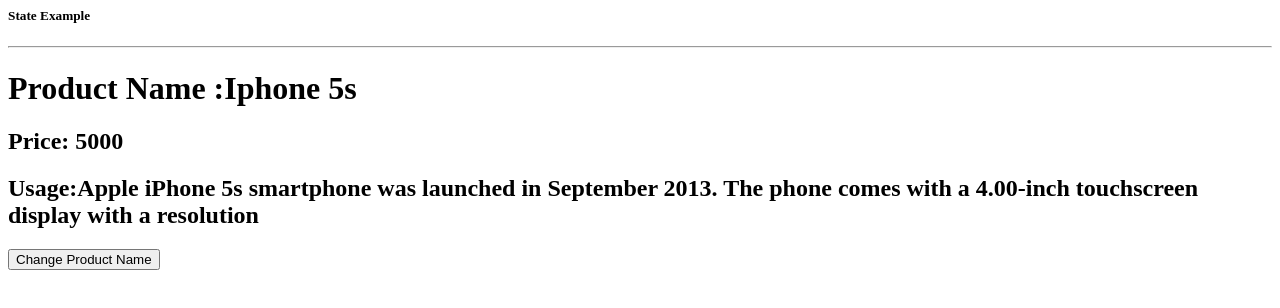
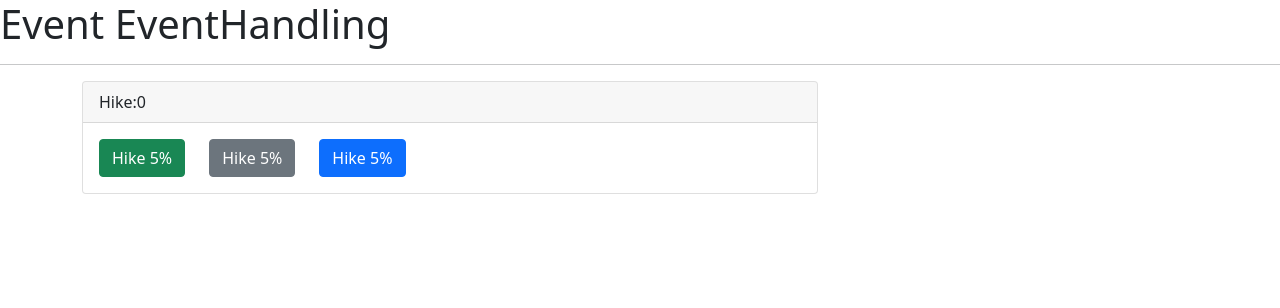
Before and after one commit to narasimhareddyprostack/FS-May-2021, a React (Create React App) app in the folder reactjune/: page / in a window 1280 px wide. Shown: the top 308 px of the page. Built offline with nearby package versions, Linux system fonts and the light colour scheme.

Commit message:
event-handling

```diff
--- /dev/null
+++ b/reactjune/src/App.js
@@ -0,0 +1,17 @@
+import React from "react";
+/* import Wish from "./EventHandling/Wish";
+import Salary from "./EventHandling/Salary"; */
+import "../node_modules/bootstrap/dist/css/bootstrap.css";
+import SalaryUI from "./EventHandling/SalaryUI";
+function App() {
+  return (
+    <div>
+      <h1>Event EventHandling</h1>
+
+      <hr />
+      <SalaryUI />
+    </div>
+  );
+}
+
+export default App;
--- /dev/null
+++ b/reactjune/src/EventHandling/Salary.jsx
@@ -0,0 +1,26 @@
+import React from "react";
+class Salary extends React.Component {
+  state = {
+    salary: 50000,
+    hike: 0,
+  };
+  hikeHanlder = (value, rating) => {
+    console.log(this);
+
+    console.log(value);
+    console.log(rating);
+    this.setState({ hike: value });
+  };
+
+  render() {
+    return (
+      <React.Fragment>
+        <h4> Hike : {this.state.hike}</h4>
+        <button onClick={this.hikeHanlder.bind(this, 5, "A")}>5 %</button>
+        <button onClick={this.hikeHanlder.bind(this, 10)}>10 %</button>
+        <button onClick={this.hikeHanlder.bind(this, 50)}>50 %</button>
+      </React.Fragment>
+    );
+  }
+}
+export default Salary;
--- /dev/null
+++ b/reactjune/src/EventHandling/SalaryUI.jsx
@@ -0,0 +1,49 @@
+import React, { Component } from "react";
+
+class SalaryUI extends Component {
+  state = {
+    salary: 50000,
+    hike: 0,
+  };
+
+  hikeHandler = (value) => {
+    this.setState({ hike: value });
+  };
+  render() {
+    return (
+      <React.Fragment>
+          <div className="container">
+            <div className="row">
+              <div className="col-md-8">
+              <div className="card">
+                <div className="card-header"> Hike:{this.state.hike}</div>
+                <div className="card-body">
+                  <button
+                    className="btn btn-success"
+                    onClick={this.hikeHandler.bind(this, 5)}
+                  >
+                    Hike 5%
+                  </button>
+                  <button
+                    className="btn btn-secondary mx-4"
+                    onClick={this.hikeHandler.bind(this, 10)}
+                  >
+                    Hike 5%
+                  </button>
+                  <button
+                    className="btn btn-primary"
+                    onClick={this.hikeHandler.bind(this, 50)}
+                  >
+                    Hike 5%
+                  </button>
+                </div>
+              </div>
+            </div>
+          </div>
+        </div>
+      </React.Fragment>
+    );
+  }
+}
+
+export default SalaryUI;
--- /dev/null
+++ b/reactjune/src/EventHandling/Wish.jsx
@@ -0,0 +1,28 @@
+import React from "react";
+class Wish extends React.Component {
+  state = { msg: "Hello" };
+
+  gmHandler = () => {
+    console.log("Test Case 123");
+    this.setState({ msg: "Good Morning" });
+  };
+  gnHanlder() {
+    this.setState({ msg: "Good Night" });
+  }
+  render() {
+    return (
+      <>
+        <h2>Welcome message : {this.state.msg}</h2>
+        <button onClick={this.gmHandler}>GM</button>
+        <button
+          onClick={() => {
+            this.gnHanlder();
+          }}
+        >
+          GN
+        </button>
+      </>
+    );
+  }
+}
+export default Wish;
--- a/reactjune/src/App.jsx
+++ b/reactjune/src/StateEx3/App.jsx
@@ -1,6 +1,8 @@
 import React, { Component } from "react";
-import Address from "./StateEx3/Address";
+/* import Address from "./StateEx3/Address";
 import Product from "./StateEx3/Product";
+ */
+import Mobile from "./StateEx3/Mobile";
 class App extends Component {
   render() {
     return (
@@ -8,7 +10,8 @@
         <h5> State Example</h5>
         <hr />
         {/*  <Address /> */}
-        <Product />
+        {/*  <Product /> */}
+        <Mobile />
       </div>
     );
   }
--- /dev/null
+++ b/reactjune/src/StateEx3/Mobile.jsx
@@ -0,0 +1,22 @@
+import React from "react";
+class Mobile extends React.Component {
+  state = {
+    product_Name: "Iphone SE",
+    price: 32000,
+    color: ["red", "white", "black"],
+  };
+
+  changeColorHandler = () => {
+    this.setState({ color: ["Brown", "white", "black"] });
+  };
+  render() {
+    return (
+      <>
+        <pre>{JSON.stringify(this.state)}</pre>
+        <h1>Apple SE Mobile color:{this.state.color[0]}</h1>
+        <button onClick={this.changeColorHandler}>Change Color</button>
+      </>
+    );
+  }
+}
+export default Mobile;
--- a/reactjune/src/index.js
+++ b/reactjune/src/index.js
@@ -2,6 +2,6 @@
 import ReactDOM from "react-dom";
 import App from "./App";
 
-/* import "../node_modules/bootstrap/dist/css/bootstrap.css"; */
+import "../node_modules/bootstrap/dist/css/bootstrap.css";
 
 ReactDOM.render(<App />, document.getElementById("root"));
```
Also changed, not shown: 1 other file (tests, documents, lock files or other folders).
